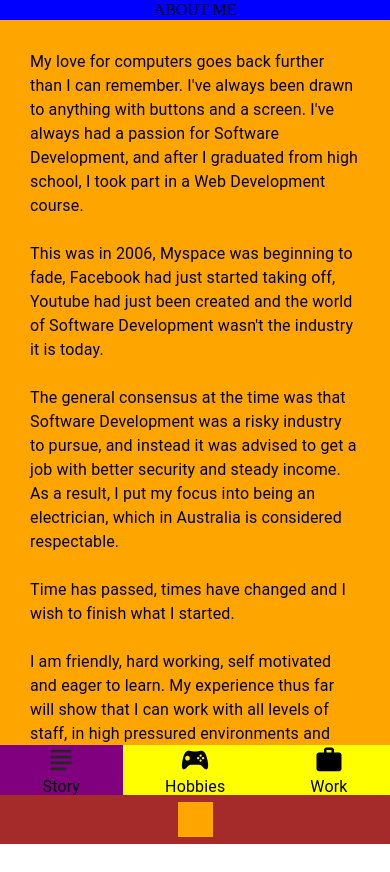
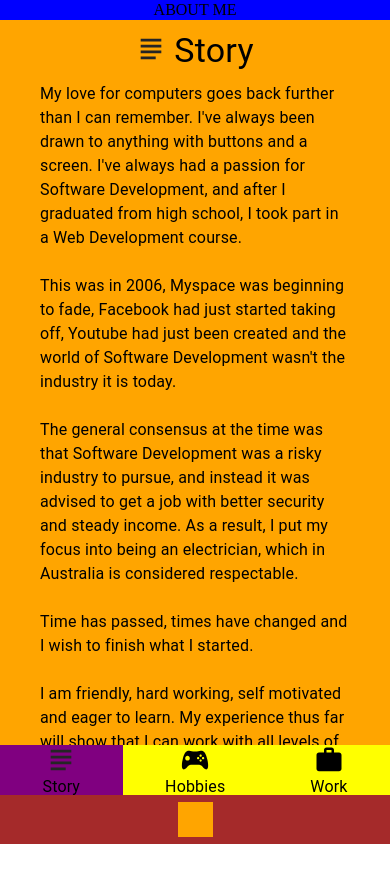
Before and after one commit to aiacuone/portfolio-v3, a Next.js app: page /aboutMe in a window 390 px wide. After the commit the page ends 844 px from the top, so only its background shows below. Built offline with nearby package versions, Linux system fonts and the light colour scheme.

Commit message:
removed scrolling issue, now cannot get rid of address bar on mobile

```diff
--- a/pages/_app.js
+++ b/pages/_app.js
@@ -9,7 +9,7 @@ import { aboutMeObj, aboutMeArr } from '../utils/aboutMeDetails'
 import { contactsObj, contactsArr } from '../utils/contactDetails'
 
 function MyApp({ Component, pageProps }) {
-  const [windowHeight, setWindowHeight] = useState()
+  const [windowHeight, setWindowHeight] = useState('100%')
   const [showViewButtons, setShowViewButtons] = useState(false)
   const [selections, setSelections] = useState({
     projects: { project: 0, details: 0 },
@@ -53,6 +53,7 @@ function MyApp({ Component, pageProps }) {
     headerHeightLandscape: 20,
     secondHeaderHeightLandscape: 25,
     buttonsNormalHeight: '30px',
+    handleScroll,
   }
 
   const state = {
@@ -81,6 +82,15 @@ function MyApp({ Component, pageProps }) {
       window.removeEventListener('resize', handleResize)
     }
   }, [])
+  // useEffect(() => {
+  //   setWindowHeight(window.innerHeight + 'px')
+  //   console.log(windowHeight)
+  // })
+
+  function handleScroll() {
+    setWindowHeight(window.innerHeight + 'px')
+    console.log('scroll')
+  }
   return (
     <UserContext.Provider value={{ state, setState, vars }}>
       <Layout>
--- a/pages/aboutMe.js
+++ b/pages/aboutMe.js
@@ -39,7 +39,7 @@ export default function aboutMe() {
     },
     mainDetailsContainer: {},
     mainDetailsContainer2: {
-      padding: isPhone ? '30px 30px' : '0 70px', //PADDING OF MAIN CONTAINER
+      padding: isPhone ? '0px 30px' : '0 70px', //PADDING OF MAIN CONTAINER
     },
     headerText: {
       // background: 'red',
@@ -93,14 +93,13 @@ export default function aboutMe() {
     )
   }
 
-  const MainDetails = ({ variant, size }) => {
+  const MainDetails = () => {
     return (
       <Grid
         container
         justifyContent="center"
         className={classesRoot.mainDetailsContainer}>
         <Grid container className={classesRoot.mainDetailsContainer2}>
-          {/* <Header variant={variant} size={size} /> */}
           <Typography>{mainDetails}</Typography>
         </Grid>
       </Grid>
@@ -131,6 +130,7 @@ export default function aboutMe() {
         gridArea: '2/2/11/10',
         background: 'grey',
         overflowY: 'scroll',
+        padding: '10px',
       },
       hamburgerGap: {
         gridArea: '2/10/11/11',
@@ -153,7 +153,7 @@ export default function aboutMe() {
           justifyContent="center"
           alignItems="center">
           <Grid>
-            {/* <Header  /> */}
+            <Header variant="h4" size={30} />
             <MainDetails variant="h5" size={40} />
           </Grid>
         </Grid>
@@ -180,6 +180,8 @@ export default function aboutMe() {
       mainContainer: {
         gridArea: '2/1/19/11',
         background: 'orange',
+        overflowY: 'scroll',
+        padding: '10px',
       },
       buttonContainer: {
         gridArea: '19/1/20/11',
@@ -208,10 +210,11 @@ export default function aboutMe() {
           className={classes.mainContainer}
           container
           justifyContent="center"
-          alignItems="center">
+          // alignItems="center"
+        >
           <Grid>
-            {/* <Header  /> */}
-            <MainDetails variant="h5" size={40} />
+            <Header variant="h4" size={30} />
+            <MainDetails />
           </Grid>
         </Grid>
         <Grid className={classes.buttonContainer} container>
@@ -286,7 +289,7 @@ export default function aboutMe() {
               <Header variant="h4" size={50} />
             </Grid>
             <Grid container className={classes.mainDetails}>
-              <MainDetails variant="h4" size={50} />
+              <MainDetails />
             </Grid>
           </Grid>
           <Grid
--- a/pages/projects.js
+++ b/pages/projects.js
@@ -1,4 +1,4 @@
-import React, { useContext, useState } from 'react'
+import React, { useContext } from 'react'
 import { makeStyles } from '@mui/styles'
 import Grid from '@mui/material/Grid'
 import { UserContext } from '../utils/UserContext'
@@ -23,6 +23,7 @@ export default function projects() {
     headerHeightPortrait,
     headerHeightLandscape,
     secondHeaderHeightLandscape,
+    handleScroll,
   } = vars
 
   const { selections } = state
@@ -642,6 +643,7 @@ export default function projects() {
     }
     return (
       <Grid
+        onScroll={handleScroll}
         container
         direction="column"
         className={classesRoot.mainDetailsContainer2}>
--- a/styles/globals.css
+++ b/styles/globals.css
@@ -17,9 +17,9 @@ a {
 }
 
 #__next {
-  /* height: 100%; */
-  height: 100vh;
+  height: 100%;
+  /* height: 100vh; */
   width: 100%;
-  background: darkgrey;
+  background: lime;
   min-height: -webkit-fill-available;
 }
```
Also changed, not shown: pages/contactMe.js (+5 -8 lines).
